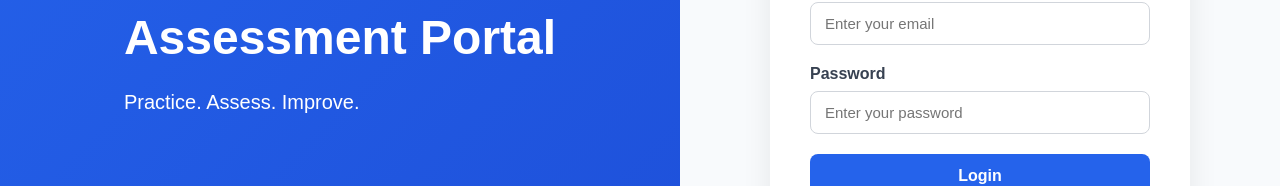
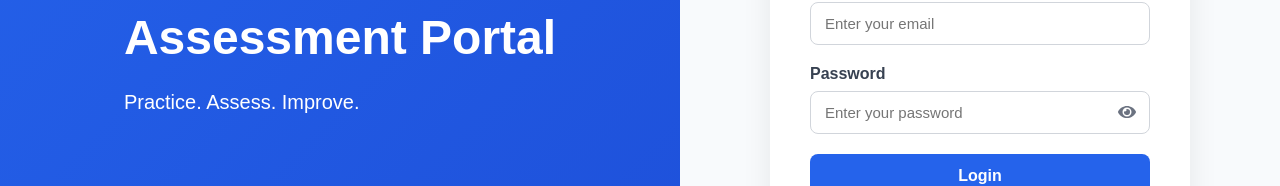
Before and after one commit to Jiyanshikeshri/git-assignment, a React app in the folder Capstone_Assessment_Portal/frontend/: page /login in a window 1280 px wide. Shown: the part 336-522 px from the top of the page. Built offline with nearby package versions, Linux system fonts and the light colour scheme; the HTML template or start-up script is replaced by a standard one.

Commit message:
feat(frontend): improve authentication form validation and password visibility

```diff
--- a/Capstone_Assessment_Portal/frontend/package.json
+++ b/Capstone_Assessment_Portal/frontend/package.json
@@ -13,6 +13,7 @@
     "axios": "^1.18.1",
     "react": "^19.2.7",
     "react-dom": "^19.2.7",
+    "react-icons": "^5.7.0",
     "react-router-dom": "^7.18.1"
   },
   "devDependencies": {
--- a/Capstone_Assessment_Portal/frontend/src/components/auth/AuthInput.css
+++ b/Capstone_Assessment_Portal/frontend/src/components/auth/AuthInput.css
@@ -35,3 +35,35 @@
     font-size: 13px;
     margin-top: 5px;
 }
+
+.input-wrapper {
+    position: relative;
+    display: flex;
+    align-items: center;
+}
+
+.input-wrapper .auth-input {
+    padding-right: 45px;
+}
+
+.password-toggle {
+    position: absolute;
+    right: 14px;
+    background: transparent;
+    border: none;
+    cursor: pointer;
+    color: #6b7280;
+    font-size: 18px;
+
+    display: flex;
+    align-items: center;
+    justify-content: center;
+}
+
+.password-toggle:hover {
+    color: #2563eb;
+}
+
+.password-toggle:focus {
+    outline: none;
+}
--- a/Capstone_Assessment_Portal/frontend/src/components/auth/AuthInput.jsx
+++ b/Capstone_Assessment_Portal/frontend/src/components/auth/AuthInput.jsx
@@ -1,6 +1,9 @@
 /**
  * Reusable input component for authentication forms
  */
+
+import { useState } from "react";
+import { FaEye, FaEyeSlash } from "react-icons/fa";
 
 import "./AuthInput.css";
 
@@ -13,6 +16,13 @@ function AuthInput({
     onChange,
     error,
 }) {
+
+    const [showPassword, setShowPassword] = useState(false);
+
+    const togglePasswordVisibility = () => {
+        setShowPassword((previous) => !previous);
+    };
+
     return (
         <div className="input-group">
 
@@ -20,15 +30,39 @@ function AuthInput({
                 {label}
             </label>
 
+            <div className="input-wrapper">
                 <input
                     id={name}
                     className={`auth-input ${error ? "input-error" : ""}`}
-                type={type}
+                    type={
+                        type === "password"
+                            ? (showPassword ? "text" : "password")
+                            : type
+                    }
                     name={name}
                     value={value}
                     placeholder={placeholder}
                     onChange={onChange}
+
+                    autoComplete="off"
+                    noValidate
                 />
+                {
+                    type === "password" && (
+                        <button
+                            type="button"
+                            className="password-toggle"
+                            onClick={togglePasswordVisibility}
+                        >
+                            {
+                                showPassword
+                                    ? <FaEyeSlash />
+                                    : <FaEye />
+                            }
+                        </button>
+                    )
+                }
+            </div>
 
             {error && (
                 <p className="error-message">
--- a/Capstone_Assessment_Portal/frontend/src/pages/auth/Login.jsx
+++ b/Capstone_Assessment_Portal/frontend/src/pages/auth/Login.jsx
@@ -102,11 +102,11 @@ function Login() {
             title="Welcome Back!"
             subtitle="Please login to continue."
         >
-            <form onSubmit={handleSubmit}>
+            <form onSubmit={handleSubmit} noValidate>
 
                 <AuthInput
                     label="Email Address"
-                    type="email"
+                    type="text"
                     name="email"
                     value={formData.email}
                     placeholder="Enter your email"
--- a/Capstone_Assessment_Portal/frontend/src/pages/auth/Register.jsx
+++ b/Capstone_Assessment_Portal/frontend/src/pages/auth/Register.jsx
@@ -90,7 +90,7 @@ function Register() {
             title="Create Account"
             subtitle="Register to start attempting quizzes."
         >
-             <form onSubmit={handleSubmit}>
+             <form onSubmit={handleSubmit} noValidate>
                 <AuthInput
                     label="Username"
                     name="username"
@@ -111,7 +111,7 @@ function Register() {
 
                 <AuthInput
                     label="Email Address"
-                    type="email"
+                    type="text"
                     name="email"
                     value={formData.email}
                     placeholder="Enter your email"
```
Also changed, not shown: 1 other file (tests, documents, lock files or other folders). Lines whose indentation alone changed are shown as unchanged.
